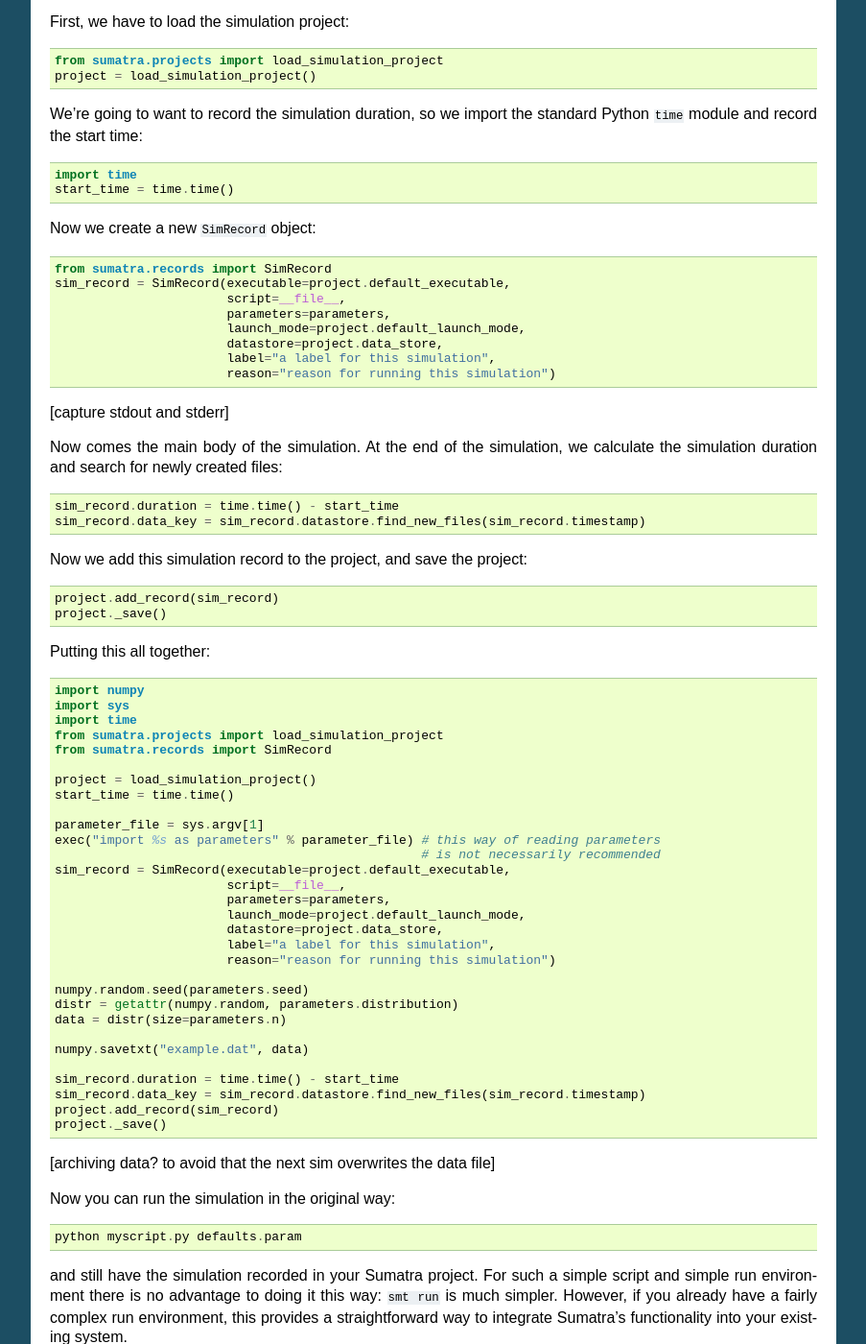
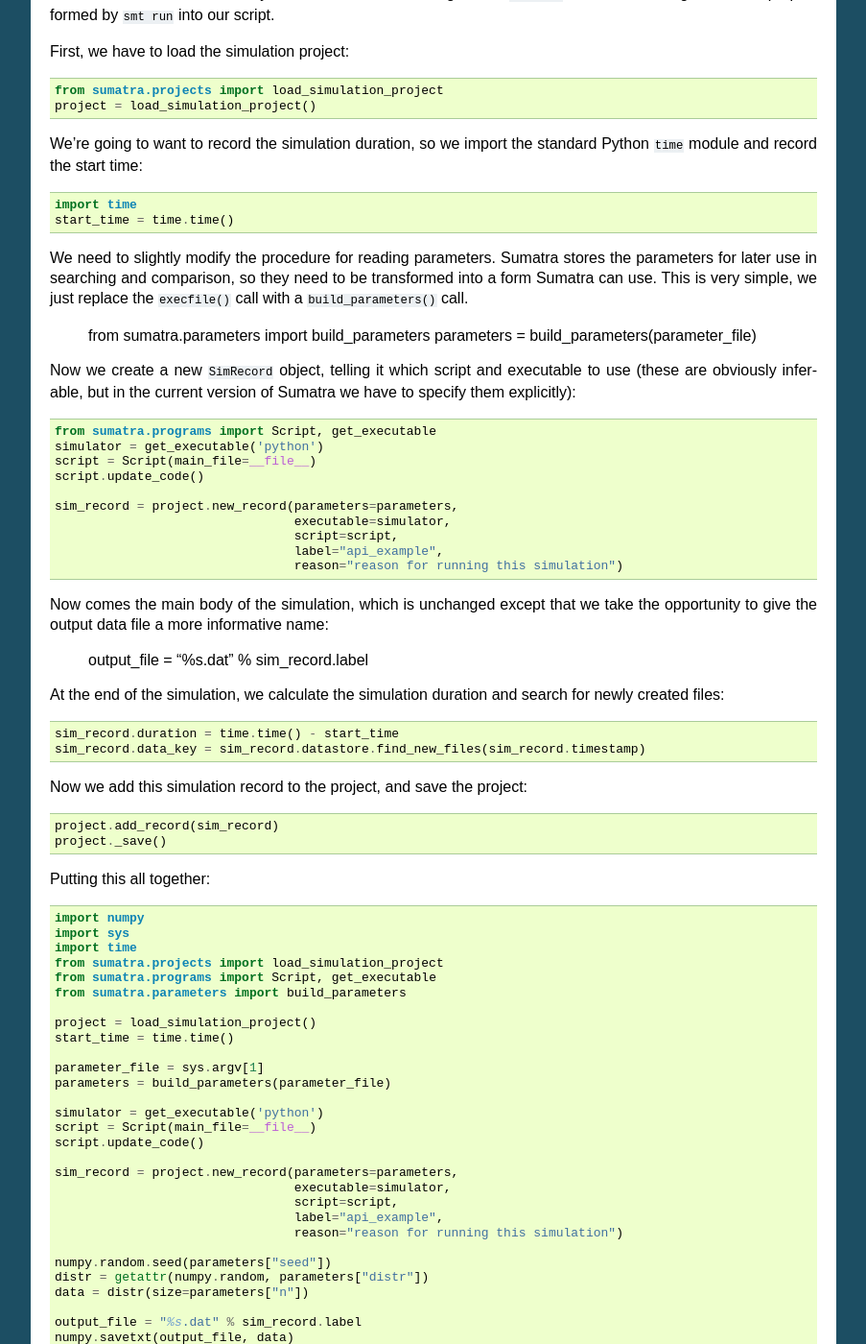
Before and after one commit to open-research/sumatra, a Sphinx documentation site: the page built from doc/using_the_api.txt, in a window 1280 px wide and 1400 px high, scrolled down 937 px. Shown: the whole window at 96% size, without its empty margins (198-1101 px from the left). Built offline with Sphinx 7.4.7, drawn with Linux system fonts in a browser that asks for light colours; pages that are not in the unit, such as notebooks, are missing from menus; some of the changed text lies outside the part shown.

```diff
--- a/doc/using_the_api.txt
+++ b/doc/using_the_api.txt
@@ -18,13 +18,15 @@
     import sys
 
     parameter_file = sys.argv[1]
-    exec("import %s as parameters" % parameter_file) # this way of reading parameters
-                                                     # is not necessarily recommended
-    numpy.random.seed(parameters.seed)
-    distr = getattr(numpy.random, parameters.distribution)
-    data = distr(size=parameters.n)
+    parameters = {}
+    execfile(parameter_file, parameters) # this way of reading parameters
+                                         # is not necessarily recommended
+    numpy.random.seed(parameters["seed"])
+    distr = getattr(numpy.random, parameters["distr"])
+    data = distr(size=parameters["n"])
 
-    numpy.savetxt("example.dat", data)
+    output_file = "example.dat"
+    numpy.savetxt(output_file, data)
 
 Let's suppose this script is in a file named ``myscript.py``, and that we have a
 parameter file named ``defaults.param``, which contains::
@@ -58,20 +60,35 @@
     import time
     start_time = time.time()
 
-Now we create a new ``SimRecord`` object::
+We need to slightly modify the procedure for reading parameters. Sumatra stores
+the parameters for later use in searching and comparison, so they need to be
+transformed into a form Sumatra can use. This is very simple, we just replace
+the ``execfile()`` call with a ``build_parameters()`` call.
 
-    from sumatra.records import SimRecord
-    sim_record = SimRecord(executable=project.default_executable,
-                           script=__file__,
-                           parameters=parameters,
-                           launch_mode=project.default_launch_mode,
-                           datastore=project.data_store,
-                           label="a label for this simulation",
-                           reason="reason for running this simulation")
+    from sumatra.parameters import build_parameters
+    parameters = build_parameters(parameter_file)
 
-[capture stdout and stderr]
+Now we create a new ``SimRecord`` object, telling it which script and executable
+to use (these are obviously inferable, but in the current version of Sumatra
+we have to specify them explicitly)::
 
-Now comes the main body of the simulation. At the end of the simulation, we
+    from sumatra.programs import Script, get_executable
+    simulator = get_executable('python')
+    script = Script(main_file=__file__)
+    script.update_code()
+
+    sim_record = project.new_record(parameters=parameters,
+                                    executable=simulator,
+                                    script=script,
+                                    label="api_example",
+                                    reason="reason for running this simulation")
+
+Now comes the main body of the simulation, which is unchanged except that we
+take the opportunity to give the output data file a more informative name:
+
+    output_file = "%s.dat" % sim_record.label
+
+At the end of the simulation, we
 calculate the simulation duration and search for newly created files::
 
     sim_record.duration = time.time() - start_time
@@ -88,34 +105,38 @@
     import sys
     import time
     from sumatra.projects import load_simulation_project
-    from sumatra.records import SimRecord
+    from sumatra.programs import Script, get_executable
+    from sumatra.parameters import build_parameters
 
     project = load_simulation_project()
     start_time = time.time()
 
     parameter_file = sys.argv[1]
-    exec("import %s as parameters" % parameter_file) # this way of reading parameters
-                                                     # is not necessarily recommended
-    sim_record = SimRecord(executable=project.default_executable,
-                           script=__file__,
-                           parameters=parameters,
-                           launch_mode=project.default_launch_mode,
-                           datastore=project.data_store,
-                           label="a label for this simulation",
-                           reason="reason for running this simulation")
+    parameters = build_parameters(parameter_file)
 
-    numpy.random.seed(parameters.seed)
-    distr = getattr(numpy.random, parameters.distribution)
-    data = distr(size=parameters.n)
+    simulator = get_executable('python')
+    script = Script(main_file=__file__)
+    script.update_code()
 
-    numpy.savetxt("example.dat", data)
+    sim_record = project.new_record(parameters=parameters,
+                                    executable=simulator,
+                                    script=script,
+                                    label="api_example",
+                                    reason="reason for running this simulation")
+
+    numpy.random.seed(parameters["seed"])
+    distr = getattr(numpy.random, parameters["distr"])
+    data = distr(size=parameters["n"])
+
+    output_file = "%s.dat" % sim_record.label
+    numpy.savetxt(output_file, data)
 
     sim_record.duration = time.time() - start_time
     sim_record.data_key = sim_record.datastore.find_new_files(sim_record.timestamp)
     project.add_record(sim_record)
+
     project._save()
 
-[archiving data? to avoid that the next sim overwrites the data file]
 
 Now you can run the simulation in the original way::
 
--- /dev/null
+++ b/doc/using_the_api_example.py
@@ -0,0 +1,34 @@
+import numpy
+import sys
+import time
+from sumatra.projects import load_simulation_project
+from sumatra.programs import Script, get_executable
+from sumatra.parameters import build_parameters
+
+project = load_simulation_project()
+start_time = time.time()
+
+parameter_file = sys.argv[1]
+parameters = build_parameters(parameter_file)
+
+simulator = get_executable('python')
+script = Script(main_file=__file__)
+script.update_code()
+
+sim_record = project.new_record(parameters=parameters,
+                                executable=simulator,
+                                script=script,
+                                label="api_example",
+                                reason="reason for running this simulation")
+
+numpy.random.seed(parameters["seed"])
+distr = getattr(numpy.random, parameters["distr"])
+data = distr(size=parameters["n"])
+
+numpy.savetxt("%s.dat" % sim_record.label, data)
+
+sim_record.duration = time.time() - start_time
+sim_record.data_key = sim_record.datastore.find_new_files(sim_record.timestamp)
+project.add_record(sim_record)
+
+project._save()
```
Also changed, not shown: 6 other files.
